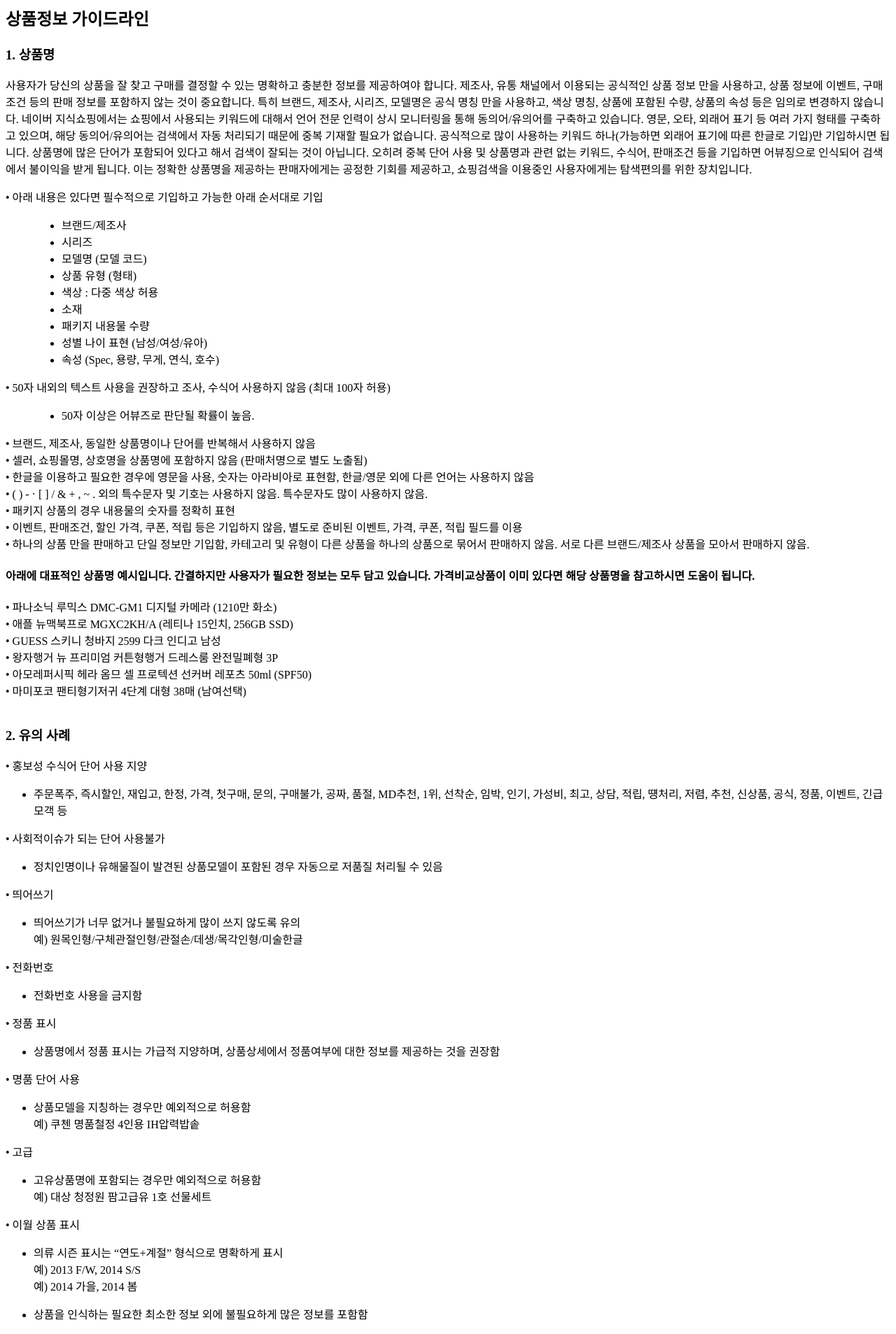
After one commit to ayeongjeong/Naver-Shopping-Title-Recommendation-Service, a Django app: page /naverguide/ in a window 1280 px wide. The commit adds this page. Shown: the top 1907 px of the page at 70% size. Run offline with Django 3.2, Linux system fonts and the light colour scheme; some web fonts are replaced.

Commit message:
'webfile'

```diff
--- /dev/null
+++ b/Nshoping/webservice/static/css/guide.css
@@ -0,0 +1,5 @@
+@font-face{
+    font-family: '나눔고딕';
+    src: url(windows/fonts/나눔고딕.ttf) format('truetype');
+}
+div {font-family: 나눔고딕}
--- a/Nshoping/webservice/static/css/sub.css
+++ b/Nshoping/webservice/static/css/sub.css
@@ -1,4 +1,5 @@
 /* .sub-top h3{position: absolute; left: 50%;transform: translate(-50%,-50%);}; */
 /* .sub-mid{position: absolute; left: 50%;transform: translate(-50%,-50%);}; */
 
-.instagram embed{position: absolute; height: 90%;}
+.instagram embed{position: inherit; height: 100%; }
+/* transform:translate(50%,50%); */
--- /dev/null
+++ b/Nshoping/webservice/templates/naverguide.html
@@ -0,0 +1,105 @@
+{% load static %}
+<head>
+    <link rel ="stylesheet" href={% static './css/guide.css' %}>
+</head>
+
+<diV>
+    <h2>상품정보 가이드라인</h2>
+    <h3>1. 상품명</h3>
+    <p>사용자가 당신의 상품을 잘 찾고 구매를 결정할 수 있는 명확하고 충분한 정보를 제공하여야 합니다. 제조사, 유통 채널에서 이용되는
+    공식적인 상품 정보 만을 사용하고, 상품 정보에 이벤트, 구매 조건 등의 판매 정보를 포함하지 않는 것이 중요합니다. 특히 브랜드,
+    제조사, 시리즈, 모델명은 공식 명칭 만을 사용하고, 색상 명칭, 상품에 포함된 수량, 상품의 속성 등은 임의로 변경하지 않습니다.
+    네이버 지식쇼핑에서는 쇼핑에서 사용되는 키워드에 대해서 언어 전문 인력이 상시 모니터링을 통해 동의어/유의어를 구축하고 있습니다.
+    영문, 오타, 외래어 표기 등 여러 가지 형태를 구축하고 있으며, 해당 동의어/유의어는 검색에서 자동 처리되기 때문에 중복 기재할 필요가
+    없습니다. 공식적으로 많이 사용하는 키워드 하나(가능하면 외래어 표기에 따른 한글로 기입)만 기입하시면 됩니다.
+    상품명에 많은 단어가 포함되어 있다고 해서 검색이 잘되는 것이 아닙니다. 오히려 중복 단어 사용 및 상품명과 관련 없는 키워드, 수식어,
+    판매조건 등을 기입하면 어뷰징으로 인식되어 검색에서 불이익을 받게 됩니다. 이는 정확한 상품명을 제공하는 판매자에게는 공정한
+    기회를 제공하고, 쇼핑검색을 이용중인 사용자에게는 탐색편의를 위한 장치입니다.</p>
+
+    <dt>• 아래 내용은 있다면 필수적으로 기입하고 가능한 아래 순서대로 기입</dt>
+    <dd>
+        <ul>
+            <li>브랜드/제조사</li>
+            <li>시리즈</li>
+            <li>모델명 (모델 코드)</li>
+            <li>상품 유형 (형태)</li>
+            <li>색상 : 다중 색상 허용</li>
+            <li>소재</li>
+            <li>패키지 내용물 수량</li>
+            <li>성별 나이 표현 (남성/여성/유아)</li>
+            <li>속성 (Spec, 용량, 무게, 연식, 호수)</li>
+    </dd>
+    <dt>• 50자 내외의 텍스트 사용을 권장하고 조사, 수식어 사용하지 않음 (최대 100자 허용)</dt>
+    <dd>
+        <ul>
+            <li>50자 이상은 어뷰즈로 판단될 확률이 높음.</li>
+        </ul>
+    </dd>
+    <dt>• 브랜드, 제조사, 동일한 상품명이나 단어를 반복해서 사용하지 않음 </br>
+    • 셀러, 쇼핑몰명, 상호명을 상품명에 포함하지 않음 (판매처명으로 별도 노출됨)</br>
+    • 한글을 이용하고 필요한 경우에 영문을 사용, 숫자는 아라비아로 표현함, 한글/영문 외에 다른 언어는 사용하지 않음</br>
+    • ( ) - · [ ] / & + , ~ . 외의 특수문자 및 기호는 사용하지 않음. 특수문자도 많이 사용하지 않음.</br>
+    • 패키지 상품의 경우 내용물의 숫자를 정확히 표현</br>
+    • 이벤트, 판매조건, 할인 가격, 쿠폰, 적립 등은 기입하지 않음, 별도로 준비된 이벤트, 가격, 쿠폰, 적립 필드를 이용</br>
+    • 하나의 상품 만을 판매하고 단일 정보만 기입함, 카테고리 및 유형이 다른 상품을 하나의 상품으로 묶어서 판매하지 않음. 서로 다른
+    브랜드/제조사 상품을 모아서 판매하지 않음.</br>
+    </dt>
+
+    <h4>아래에 대표적인 상품명 예시입니다. 간결하지만 사용자가 필요한 정보는 모두 담고 있습니다. 가격비교상품이 이미 있다면 해당 상품명을
+    참고하시면 도움이 됩니다.</h4>
+    <dt>
+    • 파나소닉 루믹스 DMC-GM1 디지털 카메라 (1210만 화소)</br>
+    • 애플 뉴맥북프로 MGXC2KH/A (레티나 15인치, 256GB SSD)</br>
+    • GUESS 스키니 청바지 2599 다크 인디고 남성</br>
+    • 왕자행거 뉴 프리미엄 커튼형행거 드레스룸 완전밀폐형 3P</br>
+    • 아모레퍼시픽 헤라 옴므 셀 프로텍션 선커버 레포츠 50ml (SPF50)</br>
+    • 마미포코 팬티형기저귀 4단계 대형 38매 (남여선택)</br>
+    </dt>
+
+    </br>
+    <h3>2. 유의 사례</h3>
+    • 홍보성 수식어 단어 사용 지양
+    <ul><li>주문폭주, 즉시할인, 재입고, 한정, 가격, 첫구매, 문의, 구매불가, 공짜, 품절, MD추천, 1위, 선착순, 임박, 인기, 가성비,
+    최고, 상담, 적립, 떙처리, 저렴, 추천, 신상품, 공식, 정품, 이벤트, 긴급모객 등 </ul></li>
+    • 사회적이슈가 되는 단어 사용불가
+    <ul><li>정치인명이나 유해물질이 발견된 상품모델이 포함된 경우 자동으로 저품질 처리될 수 있음</ul></li>
+    • 띄어쓰기
+    <ul><li>띄어쓰기가 너무 없거나 불필요하게 많이 쓰지 않도록 유의</br>
+    예) 원목인형/구체관절인형/관절손/데생/목각인형/미술한글</li></ul>
+    • 전화번호
+    <ul><li>전화번호 사용을 금지함</li></ul>
+    • 정품 표시
+    <ul><li>상품명에서 정품 표시는 가급적 지양하며, 상품상세에서 정품여부에 대한 정보를 제공하는 것을 권장함</li></ul>
+    • 명품 단어 사용
+    <ul><li>상품모델을 지칭하는 경우만 예외적으로 허용함</br>
+    예) 쿠첸 명품철정 4인용 IH압력밥솥</li></ul>
+    • 고급
+    <ul><li>고유상품명에 포함되는 경우만 예외적으로 허용함</br>
+    예) 대상 청정원 팜고급유 1호 선물세트</li></ul>
+    • 이월 상품 표시
+    <ul><li>의류 시즌 표시는 “연도+계절” 형식으로 명확하게 표시</br>
+    예) 2013 F/W, 2014 S/S </br>
+    예) 2014 가을, 2014 봄</li></ul>
+    <ul><li>상품을 인식하는 필요한 최소한 정보 외에 불필요하게 많은 정보를 포함함</li></ul>
+    <ul><li>셀러 고유의 식별 코드를 기입하지 않음</br>
+    예) IP01, Y01, ST, _ES, EZ, YJ</li></ul>
+    • 옵션 선택 상품
+    <ul><li>브랜드만 동일하고 모델명이 다른 경우</br>
+    예) 루미녹스 3051/7057/3051/3051-BO/3053/3089/3081/3151/3057/3042/3059/3151/3083</br>
+    →해당 상품 서비스 중지, 개별 상품으로 등록 요망</li></ul>
+    <ul><li>사이즈, 색상, 모델이 다른 경우</br>
+    예) RB2132(52mm,55mm) RB2140(50mm,54mm) RB2140A RB2151A</br>
+    →해당 상품 서비스 중지, 개별 상품으로 등록 요망</ul></li>
+    <ul><li>제품군, 속성이 모두 다른 경우</br>
+    예) 2014 F/W신상 플랫슈즈/키높이플랫/슬립온/로퍼 38종</br>
+    예) 어반모카 와이어 멀티바스켓 외 공간활용 수납용품 13종 모음</br>
+    →해당 상품 서비스 중지, 개별 상품으로 등록 요망</ul></li>
+    • 상품 정보
+    <ul><li>해외, 중고, 대여, 렌탈, 도서, 음반, DVD에 대해서는 EP 가이드에 따라 태그를 정확히 기재해야 함</ul></li>
+    <ul><li>무료배송, 당일발송도 EP 가이드에 따라 배송료, 배송부가정보 등의 필드로 데이터를 기재해야 함</ul></li>
+    • 상품을 식별하기 충분한 정보 부족
+    <ul><li>해당 상품 서비스 중지. 제품 정보 재기입 요청, 해당 정보는 이벤트 필드로 변경</br>
+    예) 10만원/15만원이상구매시 캐릭터썬캡/5천원문화상품권증정(소진시까지)</ul></li>
+    <ul><li>자동 번역을 통해 상품명을 파악할 수 없는 경우</br>
+    예) [해외]GINOVO GINOVO 블랙 가장자리, 2 II N7100 금 색깔 Samsung 은하 주를위한 호환성 주거 건전지 문 뒤 표지 금속 알루미늄 교체를 닦 았</ul></li>
+</div>
--- a/Nshoping/webservice/urls.py
+++ b/Nshoping/webservice/urls.py
@@ -7,4 +7,5 @@ urlpatterns = [
     path("main/", views.main),
     # path('sub/', views.sub, name='sub'),
     path('sub/', views.sub, name='sub'),
+    path('naverguide/', views.guide, name='guide'),
 ]
--- a/Nshoping/webservice/views.py
+++ b/Nshoping/webservice/views.py
@@ -16,26 +16,25 @@ import matplotlib.pyplot as plt
 from wordcloud import WordCloud, STOPWORDS   # 워드클라우드 함수화
 from PIL import Image
 import nltk
-nltk.download('punkt')
+# nltk.download('punkt')
 from nltk.corpus import stopwords
 from nltk.tokenize import word_tokenize
 from tqdm import trange
 import os.path
-
+import re
 
 
 def main(request):
     return render(request, template_name='main.html')
 
-# def sub(request):
-#     data = request.GET.copy()
-#     return render(request,template_name='sub.html', context=data)
+def guide(request):
+    return render(request, template_name='naverguide.html')
 
 def sub(request):
     sub_data = request.GET.copy()
     product_name = sub_data['product']
 
-    ### 네이버 트렌드 크롤링
+    ### 네이버 트렌드 크롤링------------------------------------
     client_id = "Zxda6O8OHP58VUd07OoF"
     client_secret = "h65D3z_YOw"
     header = {'X-Naver-Client-Id': client_id, 'X-Naver-Client-Secret': client_secret, 'Content-Type':'application/json'}
@@ -56,14 +55,14 @@ def sub(request):
 
     df4graph['period'] = pd.to_datetime(df4graph['period'])
 
-    ### 보케 그래프
+    ### 보케 그래프 --------------------------------------
     p = figure(title='TEST', x_axis_type="datetime", x_axis_label='period', y_axis_label='trend ratio' , plot_height=500, plot_width=1200)
     p.xaxis.formatter = DatetimeTickFormatter(months=["%Y/%m/%d"])
     p.xaxis.major_label_orientation = pi/3
     p.line(x=df4graph.period, y=df4graph.ratio, legend_label='trend ratio', line_width=2, color='cadetblue', alpha=0.9)
     script, div = components(p)
 
-    ### 인스타그램 크롤링
+    ### 인스타그램 크롤링 ----------------------------------
     # headless options (브라우저 뜨지 않음)
     options = webdriver.ChromeOptions()
     options.add_argument('headless')
@@ -71,7 +70,7 @@ def sub(request):
     # options.add_argument("disable-gpu")
 
     # URL
-    # C:\Users\sundooedu\Naver-Shopping-Title-Recommendation-Service\Nshoping
+    # C:\Users\sundooedu\Naver-Shopping-Title-Recommendation-Service\Nshoping -linux url
     driver = webdriver.Chrome('C:/Users/sundooedu/Desktop/Nshoping/chromedriver.exe', chrome_options=options)
     loginUrl = 'https://www.instagram.com/explore/tags/'+product_name
     driver.implicitly_wait(5)
@@ -98,58 +97,57 @@ def sub(request):
     url3 = "https://instagram.com{}embed".format(embed[2])
 
 
-    ### 워드 클라우드
+    ### 워드 클라우드  ---------------------------------------------
     # 워드클라우드 위한 네이버 쇼핑 검색 결과 (with Request.GET)
 
     ## .format(product,product) 는 0.0.0.0/main 에서 입력받은 product 값을 반영함
-    url_wc = 'https://search.shopping.naver.com/search/all?frm=NVSHCHK&origQuery={}&pagingSize=5&productSet=checkout&query={}&sort=rel&timestamp=&viewType=list&pagingIndex='.format(product_name, product_name)
-    board_info = []
+    url_wc = 'https://search.shopping.naver.com/search/all?frm=NVSHCHK&origQuery={}&pagingSize=100&productSet=checkout&query={}&sort=rel&timestamp=&viewType=list&pagingIndex='.format(product_name, product_name)
 
-    for i in range(1,10):   # 한번에 5개
-        res = requests.get(url_wc+str(i))
-        if res.status_code == 200 :
-            soup = BeautifulSoup(res.content, 'html.parser')
-            f_all = soup.find_all('div', class_ = 'basicList_inner__eY_mq')
-            for f in f_all:
-                t_1 = f.find('a', class_ = 'basicList_link__1MaTN')     # tag of title, links and rank
-                title = t_1.get('title')
-                board_info.append({'title':title})
-    # print(board_info)
+    res = requests.get(url_wc)
+    if res.status_code == 200 :
+        soup = BeautifulSoup(res.content, 'html.parser')
+        f_all = soup.find_all('script', id = '__NEXT_DATA__')
+        f_txt = str.strip(f_all[0].get_text())
+        json_data = json.loads(f_txt)
+        json_string = json_data["props"]["pageProps"]["initialState"]["products"]["list"]
 
     a = []
-    for info in board_info: # Cursor
-        a.append(info['title'])
+    for dic in json_string:
+        content = dic['item']
+        title = content['productTitle']
+        a.append(title)
 
     df = pd.DataFrame({"title": a})
-    a = df.title.tolist()
 
-    # nltk.download('punkt')
+    mask_png = np.array(Image.open("webservice/static/one.png")) # 워드클라우드 mask
 
-    stop_words = ['아무렇게나', '다', '게', '예컨대', '로', '나','도', '+']
-    # # stop_words = stop_words.split(' ')
+    def clean_str(text):
+        pattern = '[-=,#/\?:^$.@\"※~&ㆍ!』\\‘|\(\)\[\]\<\>`\'…》]'         # 특수기호제거
+        text = re.sub(pattern=pattern, repl=' ', string=text)   # repl 띄어쓰기!
+        return text
 
-    word_tokens = []
-    for i in range(len(a)): #trange
-        word_tokens.append(word_tokenize(a[i]))
+    df['title'] = df.title.map(clean_str) # 특수기호 제거
+    # df['title'] = df.title.map(word_tokenize)
+    df['title'] = df['title'].str.replace("   "," ")
+    df['title'] = df['title'].str.replace("  "," ")
+    df['title'] = df['title'].str.split(" ")
 
-    result = []
-    for w in word_tokens:
-        if w not in stop_words:
-            result.append(w)
 
     result1 = []            # 하나의 리스트화 & extend 함수(멤버 메서드) 이용하여 확장하기
-    for i in range(len(result)):    #trange
-        result1.extend(result[i])
-    result1
+    for i in trange(len(df.title)):
+        result1.extend(df.title[i])
 
-    # alice_mask = np.array(Image.open("webservice/static/alice_mask.png")) # 워드클라우드 모형 수치화
-
+    stopwords = []
     # 폰트의 경우 경로 지정 必
-    def displaywordcloud (data=None, backgroundcolor='white', width=1280, height=768):
+    def displaywordcloud (data=None, backgroundcolor='white', width=1280, height=400):
+        stopwords.append(product_name)
         wordcloud = WordCloud(
-            font_path = 'C:Windows/Fonts/NanumGothicCoding.ttf',
-            # mask = alice_mask,
-            stopwords = stop_words,
+            font_path = 'C:Windows/Fonts/NanumGothicCoding-Bold.ttf',
+            mask = mask_png,
+            stopwords = stopwords,
+            collocations=False,
+            max_font_size= 180,
+            colormap= 'twilight',
             background_color = backgroundcolor,
             width = width, height = height).generate(data)
         fig = plt.figure(figsize=(30,10))
```
Also changed, not shown: Nshoping/webservice/templates/main.html (+22 -4 lines), Nshoping/webservice/templates/sub.html (+24 -13 lines), Nshoping/webservice/static/alice_mask.jpg (deleted), Nshoping/webservice/static/alice_mask.png (deleted), Nshoping/webservice/static/loading.gif (added), Nshoping/webservice/static/one.png (added), Nshoping/webservice/static/wordcloud.png, Nshoping/webservice/static/가이드.PNG (added), Nshoping/webservice/static/기준내용.PNG (added).
